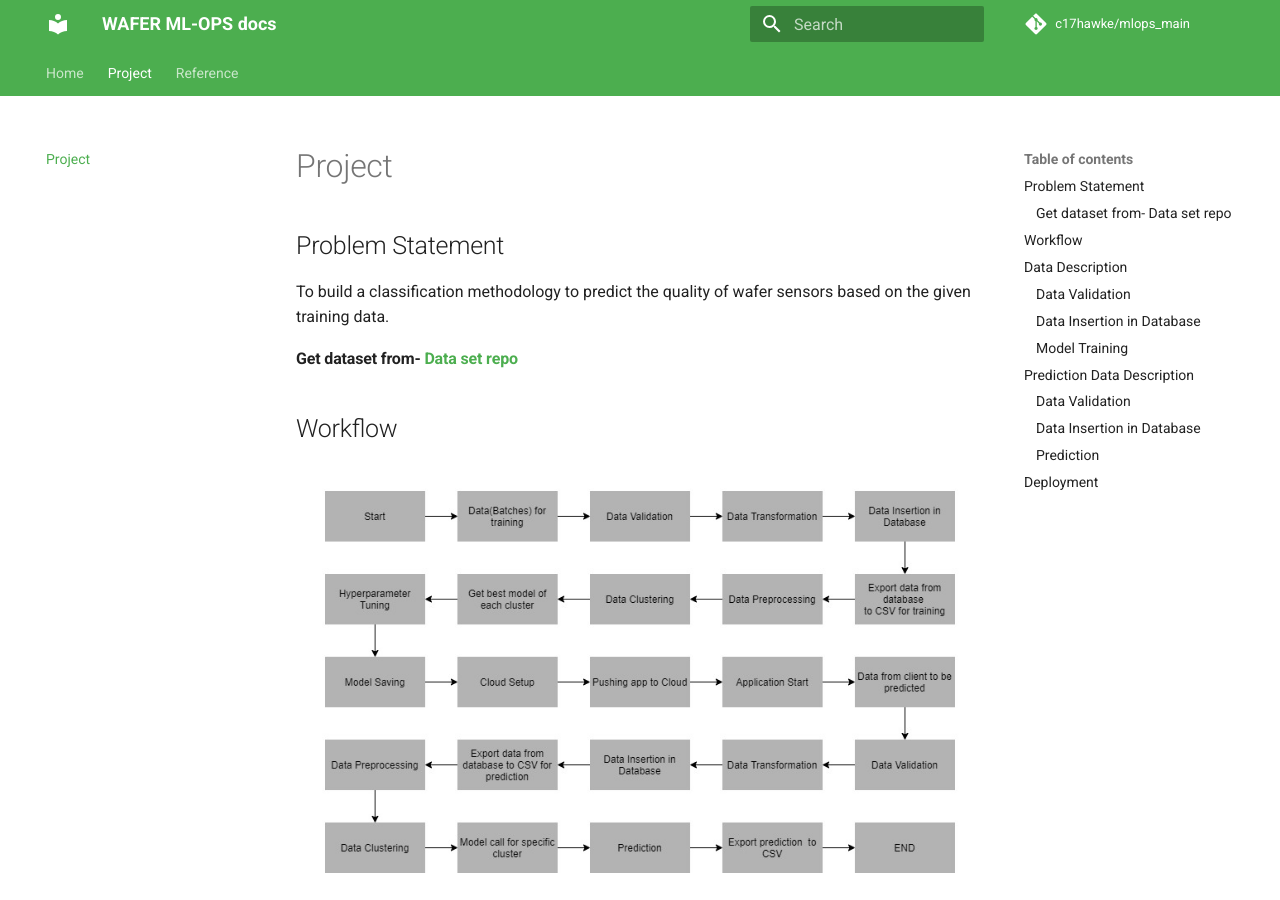
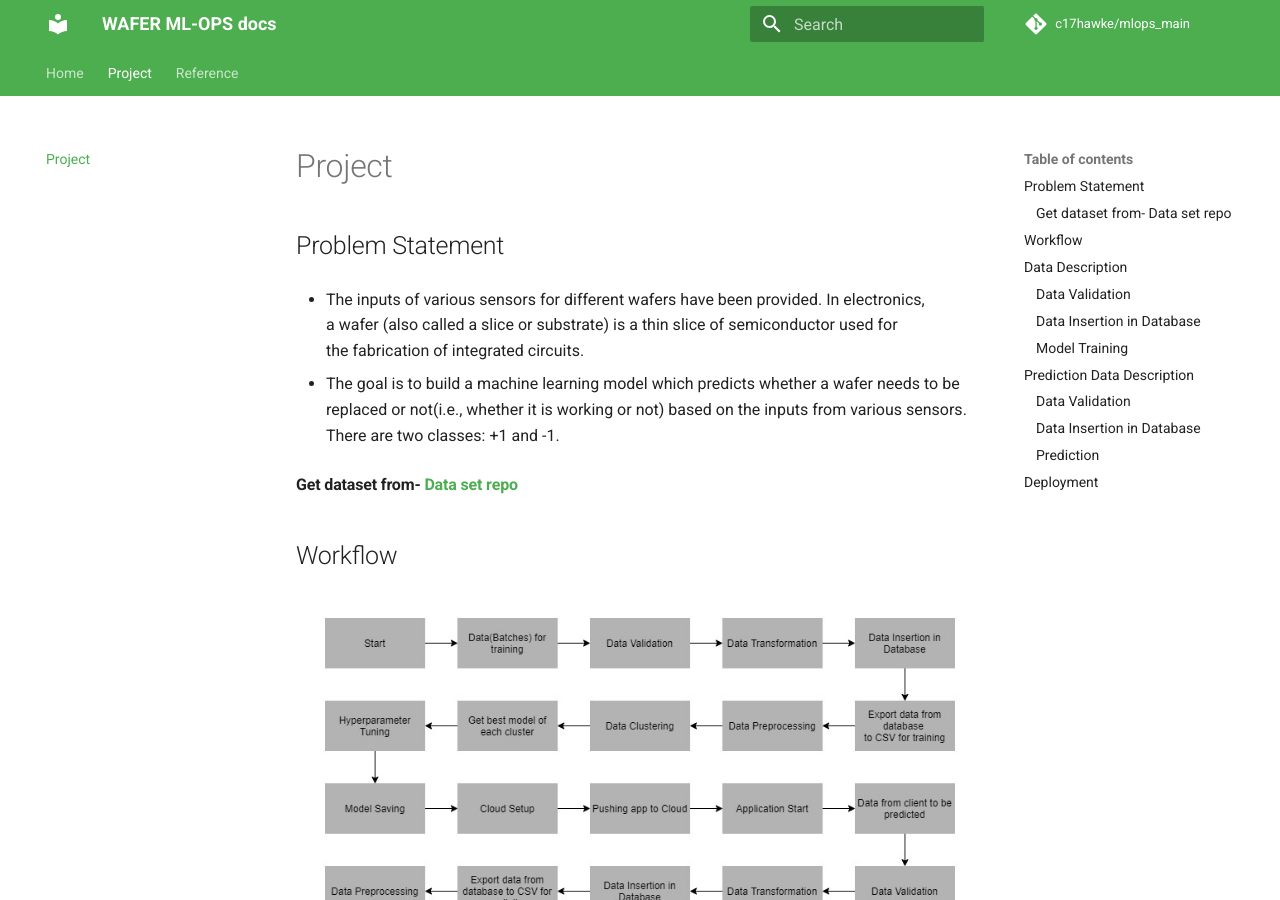
Before and after one commit to c17hawke/wafer_mlops_docs, an MkDocs documentation site: the page built from docs/project.md, in a window 1280 px wide and 900 px high. Built offline with MkDocs 1.6.1 and Material for MkDocs 9.7.7, drawn with Linux system fonts in a browser that asks for light colours; comment, search, counter and statistics services are not loaded.

Commit message:
project description add

```diff
--- a/docs/project.md
+++ b/docs/project.md
@@ -1,7 +1,9 @@
 
 ## Problem Statement
 
-To build a classification methodology to predict the quality of wafer sensors based on the given training data.
+* The inputs of various sensors for different wafers have been provided. In electronics, a wafer (also called a slice or substrate) is a thin slice of semiconductor used for the fabrication of integrated circuits.
+
+* The goal is to build a machine learning model which predicts whether a wafer needs to be replaced or not(i.e., whether it is working or not) based on the inputs from various sensors. There are two classes: +1 and -1.
 
 #### Get dataset from- [Data set repo](https://github.com/iNeuron-Pvt-Ltd/wafer-dataset)
 
```
